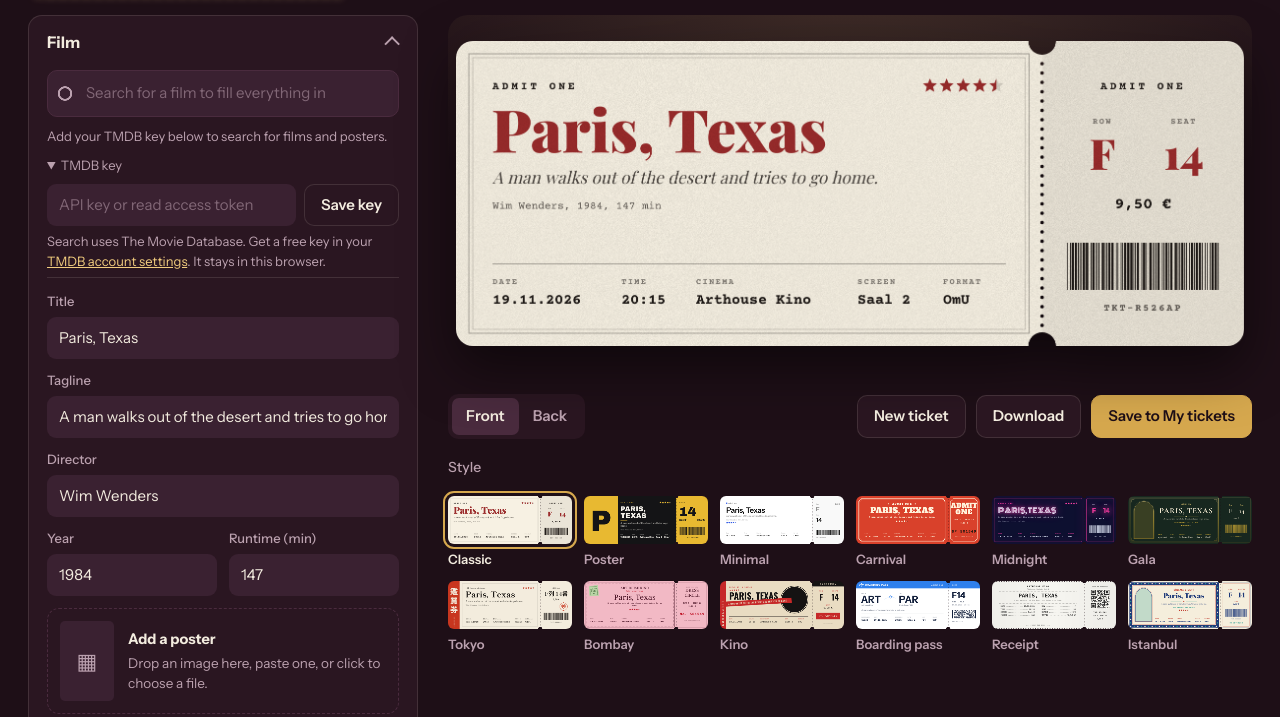
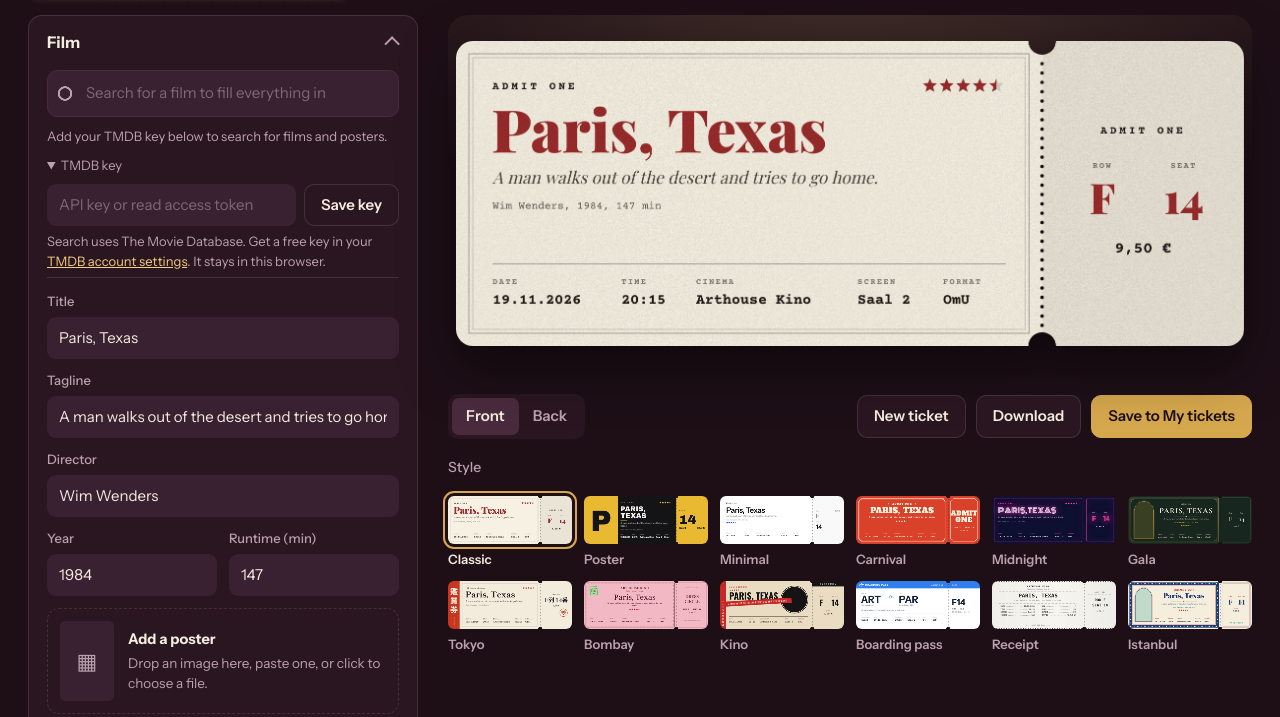
Before and after one commit to davudyas/stubs, a plain HTML site: page index.html in a window 1280 px wide. Shown: the part 83-800 px from the top of the page. Drawn offline with nearby package versions, Linux system fonts and the light colour scheme; no server answers; a web font is replaced by a local one.

Commit message:
Remove barcodes, QR codes and ticket numbers from all styles
Co-Authored-By: Claude Opus 5.5 <noreply@anthropic.com>
Claude-Session: https://claude.ai/code/session_01GkLwvDT5csnSzjmvyLy9sq

```diff
--- a/index.html
+++ b/index.html
@@ -280,9 +280,6 @@ footer{text-align:center;color:var(--dust);font-size:13px;padding:0 20px 30px}
         <label class="f"><span>Poster top–bottom</span><input type="range" name="posterY" min="0" max="1" step="0.01"></label>
         <label class="toggle"><input type="checkbox" name="grain"> Paper grain</label>
         <label class="toggle"><input type="checkbox" name="stamp"> "Watched" stamp</label>
-        <div class="f full"><label for="serial">Ticket number</label>
-          <div class="serial-row"><input type="text" id="serial" name="serial" maxlength="14"><button type="button" class="btn" id="shuffle">Shuffle</button></div>
-        </div>
       </div>
     </details>
   </form>
@@ -586,6 +583,7 @@ const FRONT = {
     fieldRow(ctx, mainFields(s), 74, 494, PX - 148, { labelFont: font(17, F.cour, 700), labelColor: alpha(ink, .55), labelLS: 3, upperLabels: true, gap: 40, valueFont: font(30, F.cour, 700), valueColor: ink });
     // stub
     const sx = PX + 40, sw = W - PX - 80, cx = PX + (W - PX) / 2;
+    ctx.save(); ctx.translate(0, 90); // centre the stub now the codes are gone
     text(ctx, 'ADMIT ONE', cx, 98, { font: font(22, F.cour, 700), color: ink, align: 'center', ls: 6 });
     const seats = seatFields(s);
     seats.forEach(([k, v], i) => {
@@ -594,8 +592,7 @@ const FRONT = {
       text(ctx, v, x, 262, { font: font(86, F.play, 900), color: acc, align: 'center', maxW: seats.length === 1 ? sw : sw / 2 - 10 });
     });
     const p = fmtPrice(s); if (p) text(ctx, p, cx, 340, { font: font(32, F.cour, 700), color: ink, align: 'center' });
-    barcode(ctx, sx + 10, 410, sw - 20, 96, s.serial, ink);
-    text(ctx, s.serial, cx, 548, { font: font(20, F.cour, 700), color: alpha(ink, .7), align: 'center', ls: 4 });
+    ctx.restore();
   },
 
   poster(ctx, s, img) {
@@ -624,12 +621,12 @@ const FRONT = {
     const cx = PX + (W - PX) / 2, sx = PX + 40, sw = W - PX - 80;
     const seats = seatFields(s);
     const seat = seats[seats.length - 1];
+    ctx.save(); ctx.translate(0, 105); // centre the stub now the codes are gone
     text(ctx, seat[0].toUpperCase(), sx, 92, { font: font(20, F.inst, 700), color: sInk, ls: 7 });
     text(ctx, seat[1], sx - 6, 260, { font: font(170, F.arch), color: sInk, maxW: sw });
     if (seats.length > 1) text(ctx, 'Row ' + seats[0][1], sx, 318, { font: font(34, F.inst, 700), color: sInk });
     const p = fmtPrice(s); if (p) text(ctx, p, sx + sw, 318, { font: font(34, F.inst, 700), color: sInk, align: 'right' });
-    barcode(ctx, sx, 400, sw, 100, s.serial, sInk);
-    text(ctx, s.serial, cx, 544, { font: font(20, F.inst, 600), color: sInk, align: 'center', ls: 5 });
+    ctx.restore();
   },
 
   minimal(ctx, s, img) {
@@ -649,14 +646,14 @@ const FRONT = {
     // stub
     ctx.fillStyle = alpha(ink, .025); ctx.fillRect(PX, 0, W - PX, H);
     const sx = PX + 50, sw = W - PX - 100;
+    ctx.save(); ctx.translate(0, 86); // centre the stub now the codes are gone
     const seats = seatFields(s);
     seats.forEach(([k, v], i) => {
       text(ctx, k, sx, 112 + i * 140, { font: font(18, F.inst, 500), color: alpha(ink, .45) });
       text(ctx, v, sx, 196 + i * 140, { font: font(76, F.inst, 500), color: ink, maxW: sw, ls: -2 });
     });
     const p = fmtPrice(s); if (p) text(ctx, p, sx + sw, 112, { font: font(22, F.inst, 500), color: alpha(ink, .6), align: 'right' });
-    barcode(ctx, sx, 440, sw, 62, s.serial, ink);
-    text(ctx, s.serial, sx, 540, { font: font(17, F.inst, 500), color: alpha(ink, .45), ls: 3 });
+    ctx.restore();
   },
 
   carnival(ctx, s, img) {
@@ -675,13 +672,13 @@ const FRONT = {
     fieldRow(ctx, mainFields(s), 110, 492, PX - 220, { labelFont: font(16, F.cour, 700), labelColor: alpha(ink, .75), labelLS: 3, upperLabels: true, gap: 40, valueFont: font(30, F.cour, 700), valueColor: ink });
     // stub
     const scx = PX + (W - PX) / 2;
+    ctx.save(); ctx.translate(0, 100); // centre the stub now the codes are gone
     text(ctx, 'ADMIT', scx, 150, { font: font(84, F.alfa), color: ink, align: 'center', ls: 2 });
     text(ctx, 'ONE', scx, 236, { font: font(84, F.alfa), color: ink, align: 'center', ls: 6 });
     const seats = seatFields(s).map(([k, v]) => `${k} ${v}`).join('   ');
     text(ctx, seats.toUpperCase(), scx, 312, { font: font(28, F.cour, 700), color: ink, align: 'center', maxW: W - PX - 110 });
     const p = fmtPrice(s); if (p) text(ctx, p, scx, 356, { font: font(26, F.cour, 700), color: ink, align: 'center' });
-    text(ctx, 'Nº ' + serialDigits(s.serial), scx, 470, { font: font(54, F.cour, 700), color: acc, align: 'center', ls: 3 });
-    text(ctx, 'KEEP THIS COUPON', scx, 530, { font: font(17, F.cour, 700), color: alpha(ink, .8), align: 'center', ls: 4 });
+    ctx.restore();
   },
 
   neon(ctx, s, img) {
@@ -703,6 +700,7 @@ const FRONT = {
     const cr = credits(s); if (cr && y + 40 <= 440) text(ctx, cr, 80, y + 40, { font: font(22, F.cour), color: alpha(ink, .6) });
     fieldRow(ctx, mainFields(s), 80, 490, PX - 160, { labelFont: font(16, F.cour, 700), labelColor: acc, labelLS: 3, upperLabels: true, gap: 40, valueFont: font(30, F.cour, 700), valueColor: ink });
     const cx = PX + (W - PX) / 2, sx = PX + 60, sw = W - PX - 120;
+    ctx.save(); ctx.translate(0, 105); // centre the stub now the codes are gone
     const seats = seatFields(s);
     seats.forEach(([k, v], i) => {
       const x = seats.length === 1 ? cx : sx + sw * (i ? .78 : .22);
@@ -710,8 +708,7 @@ const FRONT = {
       text(ctx, v, x, 220, { font: font(80, F.mono), color: acc, align: 'center', glow: acc, glowBlur: 26, maxW: seats.length === 1 ? sw : sw / 2 });
     });
     const p = fmtPrice(s); if (p) text(ctx, p, cx, 300, { font: font(30, F.cour, 700), color: ink, align: 'center' });
-    barcode(ctx, sx, 380, sw, 100, s.serial, ink);
-    text(ctx, s.serial, cx, 528, { font: font(19, F.cour, 700), color: alpha(ink, .7), align: 'center', ls: 5 });
+    ctx.restore();
   },
 
   gala(ctx, s, img) {
@@ -742,6 +739,7 @@ const FRONT = {
     if (+s.rating > 0 && y + 32 <= 450) stars(ctx, cx - 5 * 2.25 * 12 / 2, y + 32, 12, +s.rating, acc, alpha(ink, .15));
     fieldRow(ctx, mainFields(s), x, 500, w, { labelFont: font(14, F.inst, 600), labelColor: acc, labelLS: 3, upperLabels: true, gap: 38, valueFont: font(30, F.corm, 700), valueColor: ink });
     const scx = PX + (W - PX) / 2, sx = PX + 60, sw = W - PX - 120;
+    ctx.save(); ctx.translate(0, 105); // centre the stub now the codes are gone
     const seats = seatFields(s);
     seats.forEach(([k, v], i) => {
       const xx = seats.length === 1 ? scx : sx + sw * (i ? .75 : .25);
@@ -749,8 +747,7 @@ const FRONT = {
       text(ctx, v, xx, 220, { font: font(86, F.corm, 700), color: ink, align: 'center', maxW: seats.length === 1 ? sw : sw / 2 });
     });
     const p = fmtPrice(s); if (p) text(ctx, p, scx, 290, { font: font(30, F.corm, 700), color: ink, align: 'center' });
-    barcode(ctx, sx, 370, sw, 110, s.serial, gold);
-    text(ctx, s.serial, scx, 528, { font: font(16, F.inst, 600), color: acc, align: 'center', ls: 5 });
+    ctx.restore();
   },
 };
 
@@ -805,7 +802,6 @@ function drawBack(ctx, s) {
     text(ctx, who || lb, cx, 176, { font: font(42, F.cav, 700), color: sInk, align: 'center', maxW: sw });
     if (lb) text(ctx, 'letterboxd.com/' + lb, cx, 216, { font: font(17, F.cour, 700), color: alpha(sInk, .6), align: 'center', maxW: sw });
   } else {
-    text(ctx, 'Keep this stub', cx, 120, { font: font(20, F.cour, 700), color: alpha(sInk, .6), align: 'center', ls: 3 });
     text(ctx, fmtDate(s), cx, 182, { font: font(46, F.cav, 700), color: sInk, align: 'center', maxW: sw });
     text(ctx, fmtTime(s), cx, 222, { font: font(20, F.cour, 700), color: alpha(sInk, .6), align: 'center' });
   }
@@ -1001,6 +997,7 @@ Object.assign(FRONT, {
     ctx.fillStyle = acc; ctx.fillRect(226, 452, PX - 296, 2);
     fieldRow(ctx, locFields(s), 226, 494, PX - 296, { labelFont: font(17, F.mincho, 600), labelColor: alpha(ink, .6), gap: 40, valueFont: font(30, F.mincho, 800), valueColor: ink });
     const cx = PX + (W - PX) / 2, sw = W - PX - 90;
+    ctx.save(); ctx.translate(0, 80); // centre the stub now the codes are gone
     text(ctx, '座席  Seat', cx, 100, { font: font(20, F.mincho, 600), color: alpha(ink, .6), align: 'center' });
     const seatTxt = s.home ? (s.seat || 'Sofa') : `${s.row || '—'}列 ${s.seat || '—'}番`;
     text(ctx, seatTxt, cx, 190, { font: font(70, F.mincho, 800), color: ink, align: 'center', maxW: sw });
@@ -1011,8 +1008,7 @@ Object.assign(FRONT, {
       g.strokeStyle = acc; g.lineWidth = 5; g.beginPath(); g.arc(0, 0, 50, 0, Math.PI * 2); g.stroke();
       text(g, '映', 0, 22, { font: font(60, F.mincho, 800), color: acc, align: 'center' });
     });
-    barcode(ctx, PX + 45, 410, sw, 90, s.serial, ink);
-    text(ctx, s.serial, cx, 540, { font: font(18, F.inst, 600), color: alpha(ink, .6), align: 'center', ls: 4 });
+    ctx.restore();
   },
 
   bombay(ctx, s, img) {
@@ -1034,12 +1030,13 @@ Object.assign(FRONT, {
     ctx.strokeStyle = ink; ctx.lineWidth = 3; ctx.strokeRect(PX + 24, 24, W - PX - 48, H - 48);
     const scx = PX + (W - PX) / 2, sw = W - PX - 100;
     text(ctx, 'COUNTERFOIL', scx, 84, { font: font(16, F.cour, 700), color: alpha(ink, .75), align: 'center', ls: 4 });
+    ctx.save(); ctx.translate(0, 80); // centre the stub now the codes are gone
     const cls = seatClass(s).split(' ');
     cls.forEach((wd, i) => text(ctx, wd, scx, 160 + i * 62 - (cls.length - 1) * 20, { font: font(56, F.rozha), color: ink, align: 'center', maxW: sw }));
     const seats = seatFields(s).map(([k, v]) => `${k} ${v}`).join('   ');
     text(ctx, seats.toUpperCase(), scx, 290, { font: font(26, F.cour, 700), color: ink, align: 'center', maxW: sw });
     const p = fmtPrice(s); if (p) text(ctx, p, scx, 330, { font: font(26, F.cour, 700), color: ink, align: 'center' });
-    text(ctx, 'No. ' + serialDigits(s.serial), scx, 440, { font: font(50, F.cour, 700), color: acc, align: 'center', ls: 2 });
+    ctx.restore();
     text(ctx, 'NOT TRANSFERABLE', scx, 520, { font: font(16, F.cour, 700), color: alpha(ink, .75), align: 'center', ls: 3 });
   },
 
@@ -1056,7 +1053,7 @@ Object.assign(FRONT, {
     else { ctx.fillStyle = ink; ctx.fillRect(ccx - cr0, ccy - cr0, cr0 * 2, cr0 * 2); }
     ctx.restore();
     ctx.strokeStyle = ink; ctx.lineWidth = 6; ctx.beginPath(); ctx.arc(ccx, ccy, cr0 + 10, 0, Math.PI * 2); ctx.stroke();
-    text(ctx, `СЕРИЯ ${s.serial.slice(4, 6)}  № ${serialDigits(s.serial)}`, M + 40, 86, { font: font(24, F.ptmono), color: acc, ls: 2 });
+    text(ctx, 'КИНО  ADMIT ONE', M + 40, 86, { font: font(24, F.osw, 500), color: acc, ls: 4 });
     if (+s.rating > 0) stars(ctx, M + 40, 118, 12, +s.rating, acc, alpha(ink, .15));
     const tx = M + 40, tw = ccx - cr0 - 40 - tx;
     let y = titleBlock(ctx, s.title, { x: tx, y: 140, w: tw, h: 190, family: F.osw, weight: 700, max: 120, min: 44, lh: .98, color: ink, upper: true });
@@ -1072,6 +1069,7 @@ Object.assign(FRONT, {
     ctx.fillStyle = ink; ctx.fillRect(PX, 0, W - PX, 70);
     const scx = PX + (W - PX) / 2;
     text(ctx, 'КОНТРОЛЬ', scx, 48, { font: font(30, F.osw, 700), color: paper, align: 'center', ls: 10 });
+    ctx.save(); ctx.translate(0, 75); // centre the stub now the codes are gone
     const seats = seatFields(s);
     seats.forEach(([k, v], i) => {
       const x = seats.length === 1 ? scx : PX + (W - PX) * (i ? .72 : .28);
@@ -1079,9 +1077,7 @@ Object.assign(FRONT, {
       text(ctx, v, x, 250, { font: font(104, F.osw, 700), color: ink, align: 'center', maxW: seats.length === 1 ? 300 : 160 });
     });
     const p = fmtPrice(s); if (p) { text(ctx, 'ЦЕНА', scx, 316, { font: font(18, F.osw, 500), color: acc, align: 'center', ls: 4 }); text(ctx, p, scx, 356, { font: font(32, F.ptmono), color: ink, align: 'center' }); }
-    ctx.fillStyle = acc; ctx.fillRect(PX + 50, 410, W - PX - 100, 86);
-    text(ctx, `${s.serial.slice(4, 6)} ${serialDigits(s.serial)}`, scx, 468, { font: font(40, F.ptmono), color: paper, align: 'center', ls: 3 });
-    text(ctx, s.serial, scx, 546, { font: font(17, F.ptmono), color: alpha(ink, .6), align: 'center', ls: 3 });
+    ctx.restore();
   },
 
   boarding(ctx, s, img) {
@@ -1115,11 +1111,11 @@ Object.assign(FRONT, {
     fieldRow(ctx, list, 70, 470, PX - 130, { labelFont: font(15, F.inst, 600), labelColor: alpha(ink, .5), labelLS: 2, upperLabels: true, gap: 42, valueFont: font(28, F.plex, 600), valueColor: ink });
     // stub
     const sx = PX + 50, sw = W - PX - 100;
+    ctx.save(); ctx.translate(0, 90); // centre the stub now the codes are gone
     text(ctx, seat, sx - 4, 220, { font: font(110, F.inst, 700), color: ink, maxW: sw });
     text(ctx, `${from} → ${to}`, sx, 276, { font: font(28, F.plex, 600), color: alpha(ink, .75) });
     text(ctx, `${fmtDate(s)}  ${fmtTime(s)}`, sx, 316, { font: font(22, F.plex, 400), color: alpha(ink, .6), maxW: sw });
-    pdf417(ctx, sx, 372, sw, 110, s.serial, ink);
-    text(ctx, s.serial, sx, 532, { font: font(18, F.plex, 600), color: alpha(ink, .55), ls: 3 });
+    ctx.restore();
   },
 
   receipt(ctx, s, img) {
@@ -1145,14 +1141,16 @@ Object.assign(FRONT, {
     const p = fmtPrice(s);
     if (p) { leader(ctx, 'TOTAL', p, 640, 440, top + 3 * 38 + 6, font(30, F.plex, 700), ink); }
     text(ctx, '*** ENJOY THE FILM ***', cx, H - 44, { font: font(18, F.plex, 600), color: alpha(ink, .75), align: 'center', ls: 3 });
-    // stub with QR
-    const scx = PX + (W - PX) / 2;
-    text(ctx, 'SCAN AT ENTRANCE', scx, 80, { font: font(16, F.plex, 600), color: alpha(ink, .7), align: 'center', ls: 3 });
-    drawQR(ctx, scx - 120, 112, 240, s.serial, ink, paper);
-    text(ctx, s.serial, scx, 410, { font: font(24, F.plex, 700), color: ink, align: 'center', ls: 3 });
-    const seatT = s.home ? (s.seat || 'Sofa') : `ROW ${s.row || '-'}  SEAT ${s.seat || '-'}`;
-    text(ctx, seatT, scx, 456, { font: font(22, F.plex, 600), color: ink, align: 'center', maxW: W - PX - 80 });
-    if (p) text(ctx, p, scx, 494, { font: font(22, F.plex, 600), color: alpha(ink, .75), align: 'center' });
+    // stub
+    const scx = PX + (W - PX) / 2, ssw = W - PX - 80;
+    text(ctx, 'ADMIT ONE', scx, 150, { font: font(20, F.plex, 600), color: alpha(ink, .7), align: 'center', ls: 4 });
+    ctx.save(); ctx.strokeStyle = alpha(ink, .55); ctx.lineWidth = 2; ctx.setLineDash([10, 8]); ctx.beginPath(); ctx.moveTo(PX + 50, 176); ctx.lineTo(W - 50, 176); ctx.stroke(); ctx.restore();
+    if (s.home) text(ctx, s.seat || 'Sofa', scx, 290, { font: font(64, F.plex, 700), color: ink, align: 'center', maxW: ssw });
+    else {
+      text(ctx, 'ROW ' + (s.row || '-'), scx, 260, { font: font(48, F.plex, 700), color: ink, align: 'center', maxW: ssw });
+      text(ctx, 'SEAT ' + (s.seat || '-'), scx, 326, { font: font(48, F.plex, 700), color: ink, align: 'center', maxW: ssw });
+    }
+    if (p) text(ctx, p, scx, 400, { font: font(26, F.plex, 600), color: alpha(ink, .75), align: 'center' });
   },
 
   istanbul(ctx, s, img) {
@@ -1187,6 +1185,7 @@ Object.assign(FRONT, {
     ctx.strokeStyle = ink; ctx.lineWidth = 4; ctx.strokeRect(PX + 24, 24, W - PX - 48, H - 48);
     ctx.lineWidth = 1.5; ctx.strokeStyle = acc; ctx.strokeRect(PX + 34, 34, W - PX - 68, H - 68);
     const scx = PX + (W - PX) / 2, sw = W - PX - 120;
+    ctx.save(); ctx.translate(0, 95); // centre the stub now the codes are gone
     const seats = seatFields(s);
     seats.forEach(([kk, v], i) => {
       const xx = seats.length === 1 ? scx : PX + 60 + sw * (i ? .75 : .25);
@@ -1194,8 +1193,7 @@ Object.assign(FRONT, {
       text(ctx, v, xx, 210, { font: font(88, F.abril), color: ink, align: 'center', maxW: seats.length === 1 ? sw : sw / 2 });
     });
     const p = fmtPrice(s); if (p) { text(ctx, 'FİYAT', scx, 268, { font: font(15, F.inst, 700), color: acc, align: 'center', ls: 3 }); text(ctx, p, scx, 304, { font: font(28, F.inst, 700), color: ink, align: 'center' }); }
-    barcode(ctx, PX + 60, 360, sw, 100, s.serial, ink);
-    text(ctx, s.serial, scx, 494, { font: font(16, F.inst, 600), color: alpha(ink, .6), align: 'center', ls: 4 });
+    ctx.restore();
     text(ctx, 'İYİ SEYİRLER', scx, 548, { font: font(20, F.inst, 700), color: turq, align: 'center', ls: 5 });
   },
 });
@@ -1324,7 +1322,7 @@ form.addEventListener('input', e => {
   schedule(el.type !== 'range' || el.name === 'posterOpacity' ? true : true);
 });
 form.addEventListener('change', e => { if (e.target.name === 'serial') { S.serial = e.target.value.toUpperCase().replace(/[^0-9A-Z-]/g, '') || makeSerial(); e.target.value = S.serial; schedule(); } });
-$('#shuffle').addEventListener('click', () => { S.serial = makeSerial(); form.elements.serial.value = S.serial; schedule(); });
+
 
 /* ---------- poster ---------- */
 async function takePoster(file, fromSearch = false) {
```
